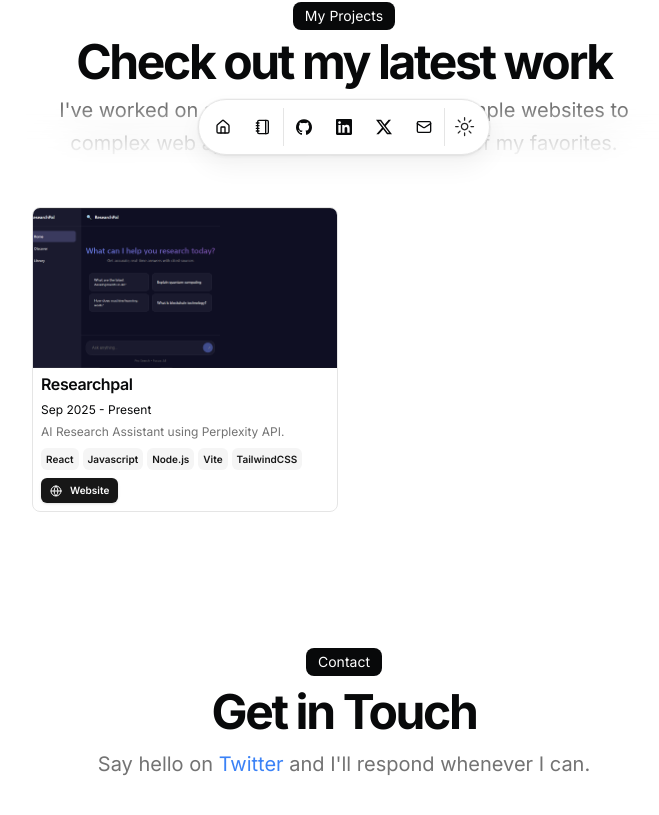
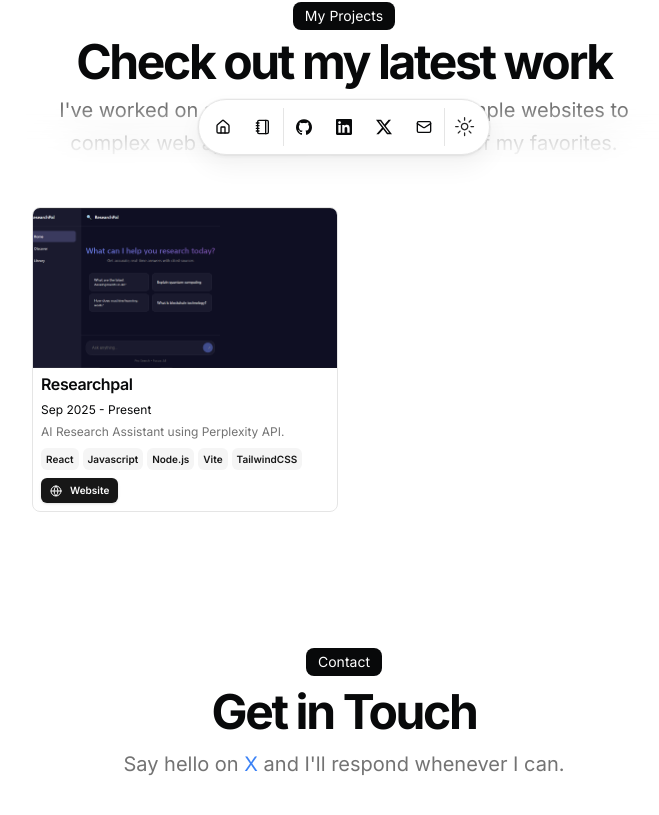
Before and after one commit to VamshikPatel/portfolio, a Next.js app: page / in a window 1280 px wide. Shown: the part 629-1444 px from the top of the page, without its empty margins (296-955 px from the left). Built offline with nearby package versions, Linux system fonts and the light colour scheme.

Commit message:
Update social media link text from 'Twitter' to 'X'

```diff
--- a/src/app/page.tsx
+++ b/src/app/page.tsx
@@ -143,7 +143,7 @@ export default function Page() {
                   href={DATA.contact.social.X.url}
                   className="text-blue-500 hover:underline"
                 >
-                  Twitter
+                  X
                 </Link>{" "}
                 and I&apos;ll respond whenever I can.
               </p>
```
